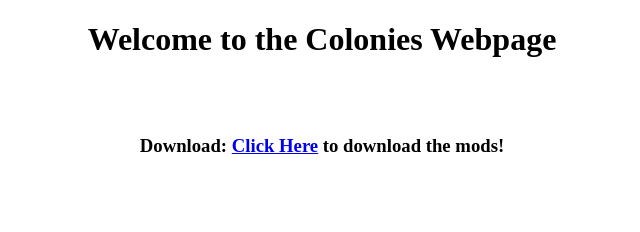
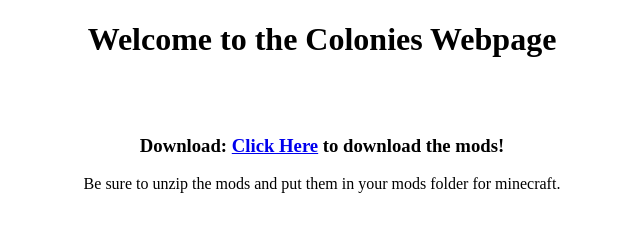
Before and after one commit to minigamerking/colonies.github.io, a plain HTML site: page index.html in a window 1280 px wide. Shown: the whole page, without its empty margins (318-958 px from the left). Drawn offline with Linux system fonts and the light colour scheme.

Commit message:
Update index.html

```diff
--- a/index.html
+++ b/index.html
@@ -12,6 +12,7 @@
             <br>
             <br>
             <h3>Download: <a href="colonies-1.0.0.zip" download>Click Here</a> to download the mods!</h3>
+            <p>Be sure to unzip the mods and put them in your mods folder for minecraft.</p>
         </center>
     </body>
 </html>
```
